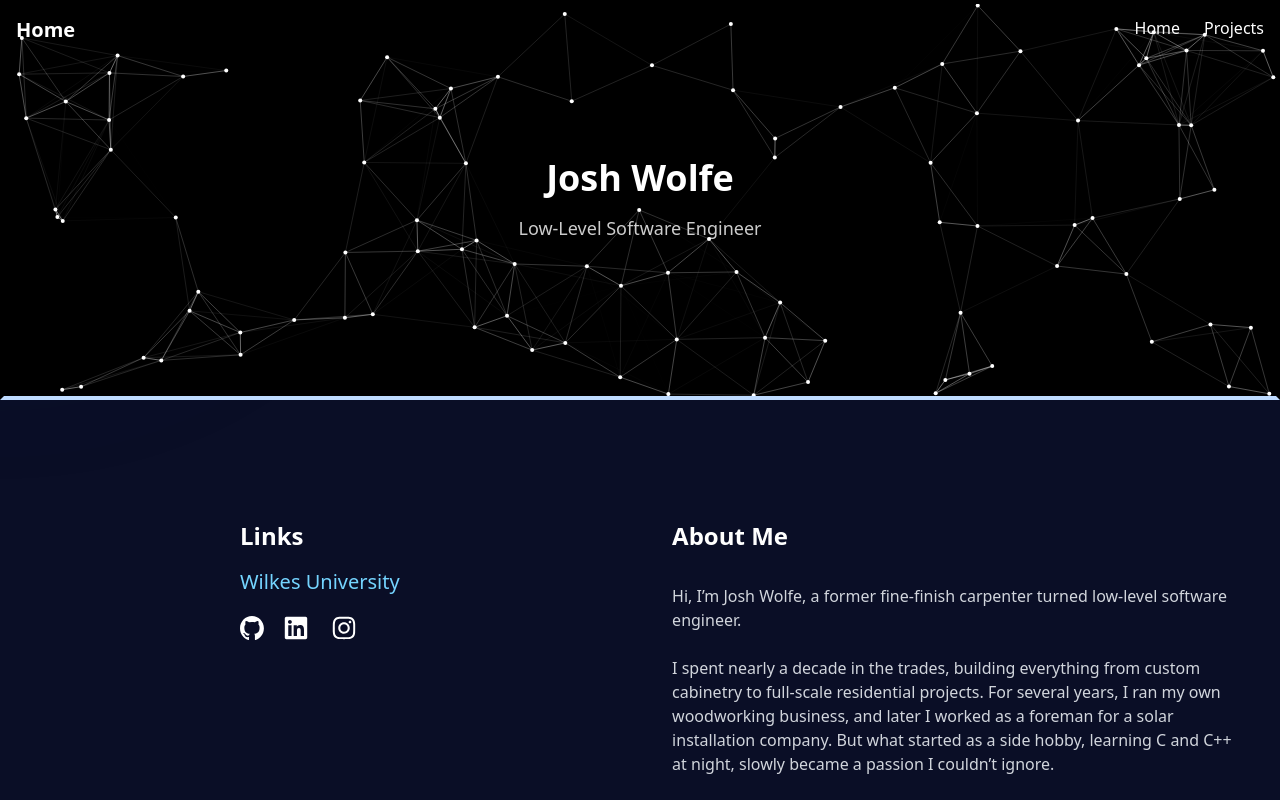
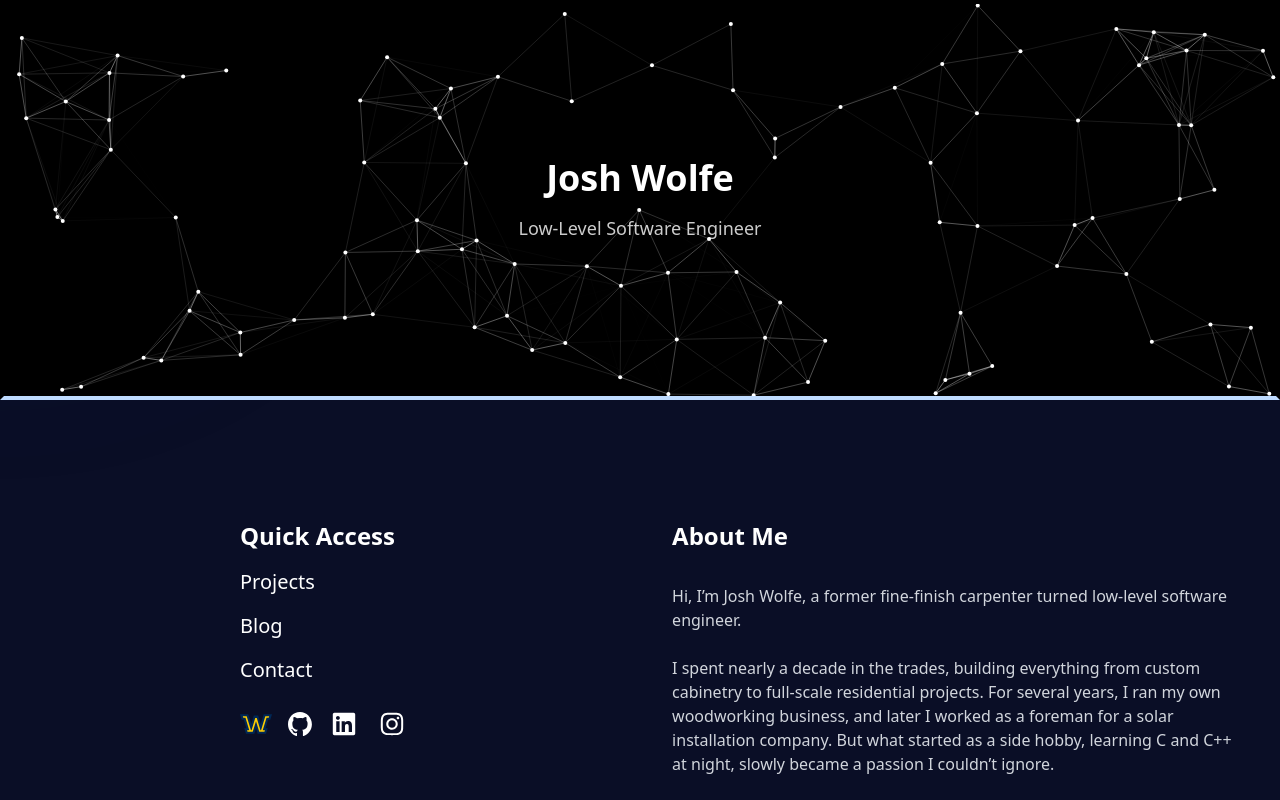
Before and after one commit to jpwol/jpwol.github.io, a Vue app: page / in a window 1280 px wide. Shown: the top 800 px of the page. Built offline with nearby package versions, Linux system fonts and the light colour scheme.

Commit message:
updated homepage

```diff
--- a/src/App.vue
+++ b/src/App.vue
@@ -1,7 +1,7 @@
 <template>
   <div>
     <CursorShadow />
-    <Nav />
+    <Nav v-if="showNavbar" />
     <router-view />
   </div>
 </template>
@@ -9,4 +9,9 @@
 <script setup>
 import Nav from './components/Nav.vue'
 import CursorShadow from './components/CursorShadow.vue'
+import { useRoute } from 'vue-router';
+import { computed } from 'vue';
+
+const route = useRoute()
+const showNavbar = computed(() => route.path != '/')
 </script>
--- a/src/pages/Home.vue
+++ b/src/pages/Home.vue
@@ -1,6 +1,6 @@
 <template>
   <!-- desktop hero -->
-  <section class="relative w-full h-[400px] bg-black overflow-hidden border-4 border-b-blue-200" v-if"!isMobile">
+  <section v-if="!isMobile" class="relative w-full h-[400px] bg-black overflow-hidden border-4 border-b-blue-200">
     <canvas ref="canvas" class="absolute top-0 left-0 w-full h-full"></canvas>
 
     <div class="relative z-10 flex flex-col items-center justify-center h-full text-white">
@@ -10,17 +10,29 @@
   </section>
 
   <!-- TODO: mobile hero here -->
+  <section v-else>
+  </section>
 
   <!-- left side content -->
   <div class="relative text-white lg:flex">
     <div
-      class="w-full relative left-50 lg:sticky lg:top-0 lg:h-screen lg:w-1/2 lg:p-10 md:p-10 p-5 z-10 flex flex-col justify-between">
+      class="w-full left-50 lg:sticky lg:top-0 lg:h-screen lg:w-1/2 lg:p-10 md:p-10 p-5 z-10 flex flex-col justify-between">
       <header class="lg:space-y-4 space-y-2 lg:mt-20">
-        <h1 class="lg:text-2xl text-3xl font-bold">Links</h1>
-        <a href="https://wilkes.edu" target="_blank" rel="noopener noreferrer"
-          class="lg:text-xl text-xl text-sky-300 hover:text-white transform transition-all duration-300 hover:text-2xl">Wilkes
-          University</a>
-        <div class="flex pt-4 space-x-4">
+        <h1 class="lg:text-2xl text-3xl font-bold">Quick Access</h1>
+        <div class="text-xl flex flex-col space-y-4">
+          <router-link to="/projects"
+            class=" hover:text-blue-200 transition transition-all duration-300 hover:text-2xl ">Projects</router-link>
+          <router-link to="/blog"
+            class=" hover:text-blue-200 transition transition-all duration-300 hover:text-2xl ">Blog</router-link>
+          <router-link to="/contact"
+            class=" hover:text-blue-200 transition transition-all duration-300 hover:text-2xl ">Contact</router-link>
+        </div>
+
+        <div class="flex pt-2 space-x-4">
+          <a href="https://wilkes.edu" target="_blank" rel="noopener">
+            <img src="../assets/wilkes_logo.svg" alt="Github"
+              class="w-8 h-8 transition-transform transform hover:scale-125" />
+          </a>
           <a href="https://github.com/jpwol" target="_blank" rel="noopener">
             <img src="../assets/github.svg" alt="Github"
               class="w-6 h-6 mt-1 transition-transform transform hover:scale-125" />
```
